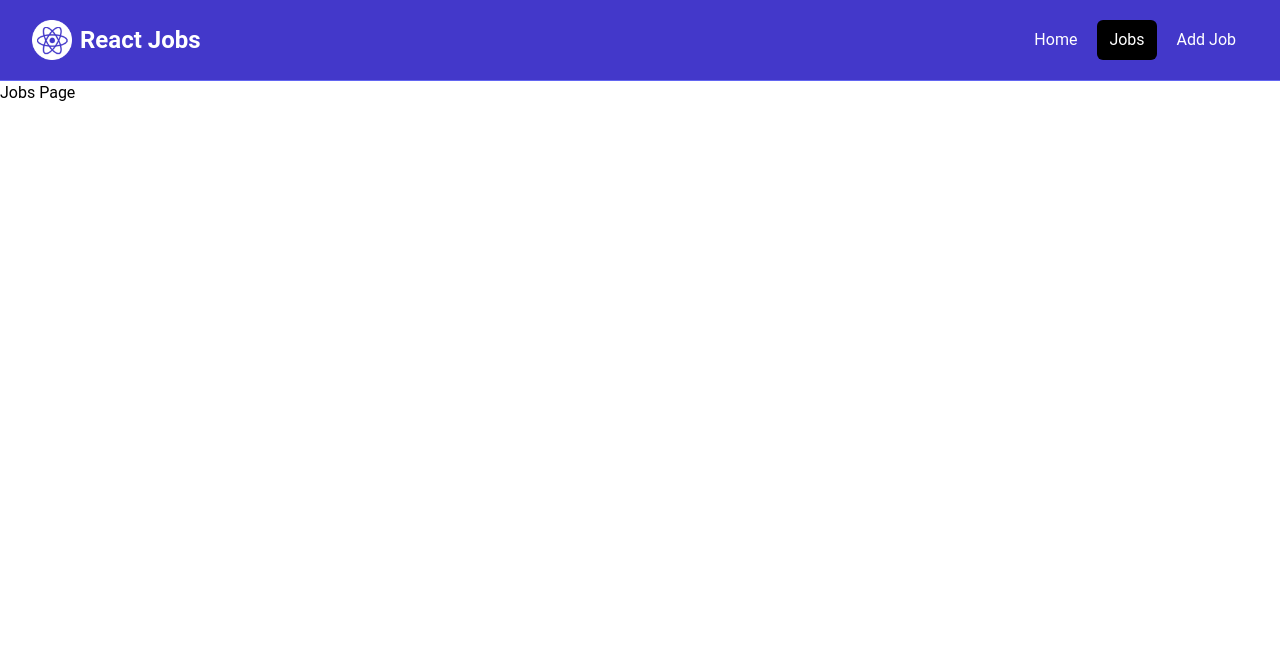
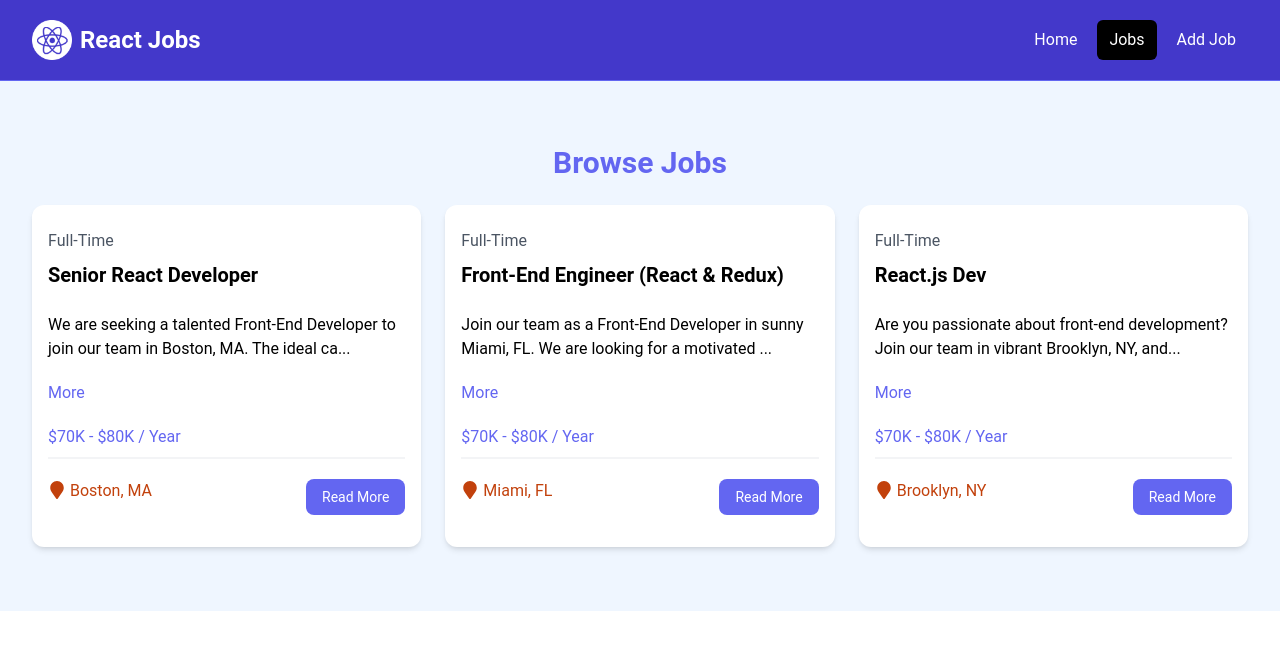
Before and after one commit to Annie-Huang/react-crash-2024, a React (Vite) app: page /jobs in a window 1280 px wide. Shown: the top 650 px of the page. Built offline with nearby package versions, Linux system fonts and the light colour scheme.

Commit message:
Add <JobListings> into JobPage

```diff
--- a/src/pages/JobsPage.tsx
+++ b/src/pages/JobsPage.tsx
@@ -1,3 +1,9 @@
+import { JobListings } from '../components/JobListings.tsx';
+
 export const JobsPage = () => {
-  return <div>Jobs Page</div>;
+  return (
+    <section className='bg-blue-50 px-4 py-6'>
+      <JobListings />
+    </section>
+  );
 };
```
